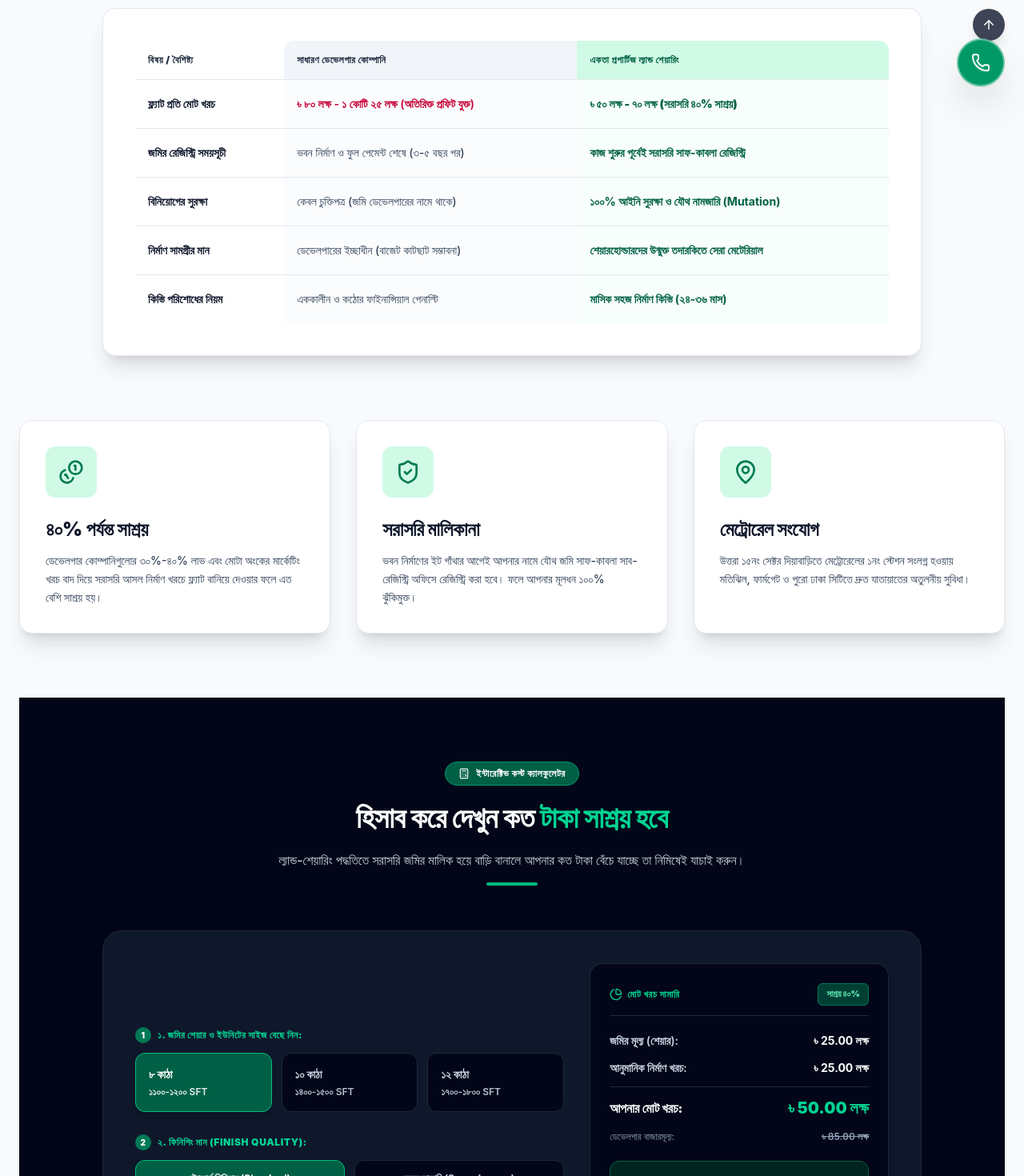
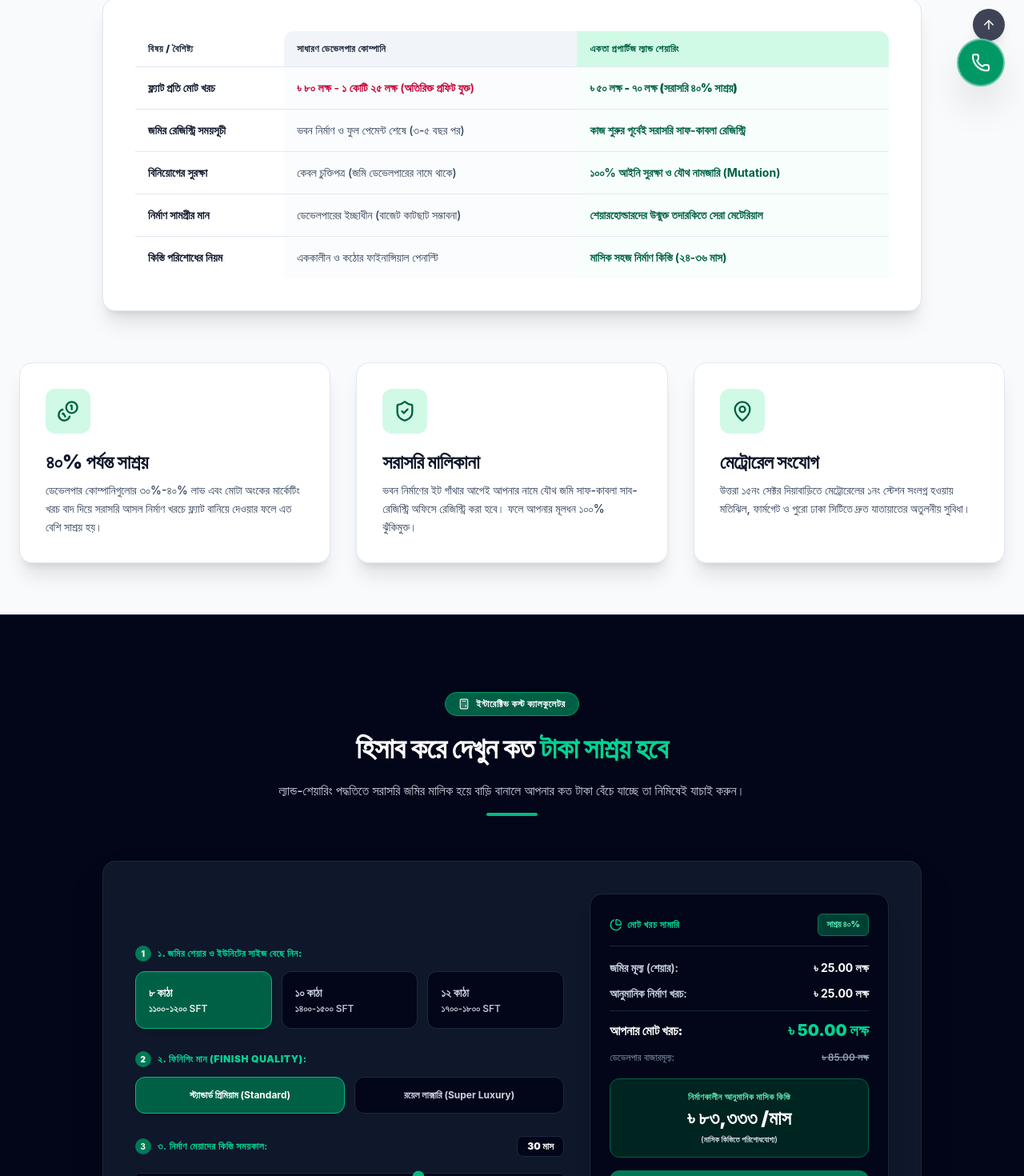
Before and after one commit to zaid-fahad/akota-properties, a React (Vite) app: page /benefits in a window 1280 px wide. Shown: the part 653-2123 px from the top of the page at 80% size. Built offline with nearby package versions, Linux system fonts and the light colour scheme.

Commit message:
fix: make CostCalculator block span 100% full width on BenefitsPage (resolves #17)

```diff
--- a/src/components/blocks/CostCalculator.jsx
+++ b/src/components/blocks/CostCalculator.jsx
@@ -34,29 +34,29 @@ export default function CostCalculator({ onOpenBooking }) {
   };
 
   return (
-    <section className="py-20 bg-slate-950 text-white relative overflow-hidden" id="calculator">
+    <section className="w-full py-16 sm:py-24 bg-slate-950 text-white relative overflow-hidden border-t border-slate-800" id="calculator">
       <div className="container mx-auto px-4 md:px-6 relative z-10">
 
         {/* Section Heading */}
-        <div className="text-center max-w-3xl mx-auto mb-14">
+        <div className="text-center max-w-3xl mx-auto mb-10 sm:mb-14">
           <div className="inline-flex items-center gap-2 bg-emerald-800 border border-emerald-600 text-white text-xs font-black px-4 py-1.5 rounded-full uppercase tracking-wider mb-3">
             <Calculator size={14} /> {t('calcBadge')}
           </div>
-          <h2 className="text-3xl md:text-4xl font-black text-white leading-tight">
+          <h2 className="text-2xl sm:text-4xl font-black text-white leading-tight">
             {t('calcHeading1')} <span className="text-emerald-400">{t('calcHeading2')}</span>
           </h2>
-          <p className="text-slate-300 text-base mt-3 font-medium">
+          <p className="text-slate-300 text-xs sm:text-base mt-2 sm:mt-3 font-medium">
             {t('calcSubtitle')}
           </p>
           <div className="w-16 h-1 bg-emerald-500 rounded-full mx-auto mt-4"></div>
         </div>
 
         {/* Interactive Calculator Card */}
-        <div className="max-w-5xl mx-auto bg-slate-900 border border-slate-800 rounded-3xl p-6 md:p-10 shadow-2xl">
-          <div className="grid lg:grid-cols-12 gap-8 items-center">
+        <div className="w-full max-w-5xl mx-auto bg-slate-900 border border-slate-800 rounded-2xl p-5 sm:p-8 lg:p-10 shadow-2xl">
+          <div className="grid lg:grid-cols-12 gap-6 sm:gap-8 items-center">
 
             {/* Input Controls */}
-            <div className="lg:col-span-7 space-y-7">
+            <div className="lg:col-span-7 space-y-6 sm:space-y-7">
 
               {/* Step 1 */}
               <div className="space-y-3">
@@ -64,19 +64,19 @@ export default function CostCalculator({ onOpenBooking }) {
                   <span className="w-5 h-5 rounded-full bg-emerald-700 text-white flex items-center justify-center text-[10px]">1</span>
                   {t('step1Label')}
                 </label>
-                <div className="grid grid-cols-3 gap-3">
+                <div className="grid grid-cols-1 sm:grid-cols-3 gap-2.5 sm:gap-3">
                   {SHARES.map((s, idx) => (
                     <button
                       key={s.id}
                       onClick={() => setSelectedShareIndex(idx)}
-                      className={`p-4 rounded-xl border text-left transition-all ${
+                      className={`p-3.5 sm:p-4 rounded-xl border text-left transition-all ${
                         selectedShareIndex === idx
                           ? 'bg-emerald-800 border-emerald-500 text-white font-bold shadow-md'
                           : 'bg-slate-950 border-slate-800 text-slate-300 hover:bg-slate-800'
                       }`}
                     >
-                      <p className="text-sm font-black">{language === 'en' ? (s.kathaEn || s.katha) : s.katha}</p>
-                      <p className="text-xs opacity-90 mt-1 font-semibold">{s.size}</p>
+                      <p className="text-xs sm:text-sm font-black">{language === 'en' ? (s.kathaEn || s.katha) : s.katha}</p>
+                      <p className="text-[11px] sm:text-xs opacity-90 mt-0.5 font-semibold">{s.size}</p>
                     </button>
                   ))}
                 </div>
@@ -88,10 +88,10 @@ export default function CostCalculator({ onOpenBooking }) {
                   <span className="w-5 h-5 rounded-full bg-emerald-700 text-white flex items-center justify-center text-[10px]">2</span>
                   {t('step2Label')}
                 </label>
-                <div className="grid grid-cols-2 gap-3">
+                <div className="grid grid-cols-2 gap-2.5 sm:gap-3">
                   <button
                     onClick={() => setFinishGrade('standard')}
-                    className={`p-3.5 rounded-xl border text-xs font-bold text-center transition-all ${
+                    className={`p-3 sm:p-3.5 rounded-xl border text-xs font-bold text-center transition-all ${
                       finishGrade === 'standard'
                         ? 'bg-emerald-800 border-emerald-500 text-white shadow-md'
                         : 'bg-slate-950 border-slate-800 text-slate-300 hover:bg-slate-800'
@@ -101,7 +101,7 @@ export default function CostCalculator({ onOpenBooking }) {
                   </button>
                   <button
                     onClick={() => setFinishGrade('luxury')}
-                    className={`p-3.5 rounded-xl border text-xs font-bold text-center transition-all ${
+                    className={`p-3 sm:p-3.5 rounded-xl border text-xs font-bold text-center transition-all ${
                       finishGrade === 'luxury'
                         ? 'bg-emerald-800 border-emerald-500 text-white shadow-md'
                         : 'bg-slate-950 border-slate-800 text-slate-300 hover:bg-slate-800'
@@ -143,7 +143,7 @@ export default function CostCalculator({ onOpenBooking }) {
             </div>
 
             {/* Live Calculation Output */}
-            <div className="lg:col-span-5 bg-slate-950 border border-slate-800 rounded-2xl p-6 space-y-5 shadow-xl">
+            <div className="lg:col-span-5 bg-slate-950 border border-slate-800 rounded-2xl p-5 sm:p-6 space-y-4 shadow-xl">
               <div className="flex items-center justify-between pb-3 border-b border-slate-800">
                 <span className="text-xs font-black uppercase tracking-wider text-emerald-400 flex items-center gap-1.5">
                   <PieChart size={16} /> {t('totalSummary')}
@@ -153,7 +153,7 @@ export default function CostCalculator({ onOpenBooking }) {
                 </span>
               </div>
 
-              <div className="space-y-3 text-sm">
+              <div className="space-y-2.5 text-xs sm:text-sm">
                 <div className="flex justify-between items-center">
                   <span className="text-slate-300 font-semibold">{t('landPriceShare')}</span>
                   <span className="font-bold text-white">{formatTk(currentShare.priceNumeric)}</span>
@@ -162,9 +162,9 @@ export default function CostCalculator({ onOpenBooking }) {
                   <span className="text-slate-300 font-semibold">{t('estConstCost')}</span>
                   <span className="font-bold text-white">{formatTk(estimatedConst)}</span>
                 </div>
-                <div className="flex justify-between items-center pt-3 border-t border-slate-800">
-                  <span className="font-black text-white text-base">{t('myTotalCost')}</span>
-                  <span className="font-black text-emerald-400 text-xl">{formatTk(totalCost)}</span>
+                <div className="flex justify-between items-center pt-2.5 border-t border-slate-800">
+                  <span className="font-black text-white text-sm sm:text-base">{t('myTotalCost')}</span>
+                  <span className="font-black text-emerald-400 text-lg sm:text-xl">{formatTk(totalCost)}</span>
                 </div>
                 <div className="flex justify-between items-center text-xs text-slate-400">
                   <span>{t('developerMarketPrice')}</span>
@@ -173,24 +173,24 @@ export default function CostCalculator({ onOpenBooking }) {
               </div>
 
               {/* Monthly Installment Box */}
-              <div className="bg-emerald-950/80 border border-emerald-800 p-4 rounded-xl text-center">
-                <p className="text-[11px] font-black text-emerald-300 uppercase tracking-wider">{t('estMonthlyEmi')}</p>
-                <p className="text-2xl font-black text-white mt-1">
+              <div className="bg-emerald-950/80 border border-emerald-800 p-3.5 rounded-xl text-center">
+                <p className="text-[10px] sm:text-[11px] font-black text-emerald-300 uppercase tracking-wider">{t('estMonthlyEmi')}</p>
+                <p className="text-xl sm:text-2xl font-black text-white mt-0.5">
                   {language === 'en' ? `Tk ${Math.round(monthlyInstallment).toLocaleString()}` : `৳ ${Math.round(monthlyInstallment).toLocaleString('bn-BD')}`} {t('perMonth')}
                 </p>
-                <p className="text-[10px] text-slate-300 mt-1 font-semibold">{t('emiSub')}</p>
+                <p className="text-[10px] text-slate-300 mt-0.5 font-semibold">{t('emiSub')}</p>
               </div>
 
               {/* Action Button */}
               <button
                 onClick={onOpenBooking}
-                className="w-full bg-emerald-700 hover:bg-emerald-600 text-white font-black py-3.5 rounded-xl shadow-lg transition-all flex items-center justify-center gap-2 text-sm active:scale-95"
+                className="w-full bg-emerald-700 hover:bg-emerald-600 text-white font-black py-3.5 rounded-xl shadow-md transition-all flex items-center justify-center gap-2 text-xs sm:text-sm active:scale-95"
               >
                 {t('btnBookBudget')} <ArrowRight size={16} />
               </button>
 
-              <p className="text-[11px] text-slate-400 text-center flex items-center justify-center gap-1.5 font-semibold">
-                <ShieldCheck size={14} className="text-emerald-400" /> {t('safKablaGuarantee')}
+              <p className="text-[10px] sm:text-[11px] text-slate-400 text-center flex items-center justify-center gap-1.5 font-semibold">
+                <ShieldCheck size={14} className="text-emerald-400 shrink-0" /> {t('safKablaGuarantee')}
               </p>
 
             </div>
--- a/src/pages/BenefitsPage.jsx
+++ b/src/pages/BenefitsPage.jsx
@@ -15,70 +15,71 @@ export default function BenefitsPage({ onOpenBooking }) {
         canonicalUrl="https://akotaproperties.com/benefits"
       />
 
-      <main className="pt-32 md:pt-40 pb-24 bg-slate-50 min-h-screen">
+      <main className="pt-28 sm:pt-36 md:pt-40 pb-20 sm:pb-24 bg-slate-50 min-h-screen">
         {/* Page Banner */}
-        <section className="bg-slate-950 text-white py-16 mb-16 relative">
+        <section className="bg-slate-950 text-white py-12 sm:py-16 mb-10 sm:mb-16 relative">
           <div className="container mx-auto px-4 md:px-6 relative z-10 text-center max-w-3xl">
-            <span className="bg-emerald-600 text-white text-xs font-black px-4 py-1.5 rounded-full uppercase tracking-wider mb-4 inline-block shadow-md">
+            <span className="bg-emerald-700 text-white text-[11px] sm:text-xs font-black px-3.5 sm:px-4 py-1.5 rounded-full uppercase tracking-wider mb-3 inline-block shadow-md">
               {t('benefitsPageBadge')}
             </span>
-            <h1 className="text-4xl md:text-6xl font-black mb-4">
+            <h1 className="text-3xl sm:text-5xl md:text-6xl font-black mb-3 break-words">
               {t('benefitsPageHeading1')} <span className="text-emerald-400">{t('benefitsPageHeading2')}</span>
             </h1>
-            <p className="text-slate-200 text-base md:text-lg font-medium leading-relaxed">
+            <p className="text-slate-200 text-sm sm:text-base md:text-lg font-medium leading-relaxed">
               {t('benefitsPageSubtitle')}
             </p>
           </div>
         </section>
 
-        <div className="container mx-auto px-4 md:px-6 space-y-20">
+        {/* Content Container */}
+        <div className="container mx-auto px-4 md:px-6 space-y-12 sm:space-y-16 mb-12 sm:mb-16">
 
           {/* Comparison Table */}
           <div className="max-w-5xl mx-auto">
-            <div className="text-center mb-12">
-              <h2 className="text-3xl md:text-4xl font-black text-slate-900 mb-3">
+            <div className="text-center mb-8 sm:mb-12">
+              <h2 className="text-2xl sm:text-4xl font-black text-slate-900 mb-2">
                 {t('tableHeading')}
               </h2>
-              <p className="text-slate-700 text-sm md:text-base font-medium leading-relaxed">
+              <p className="text-slate-700 text-xs sm:text-base font-medium leading-relaxed">
                 {t('tableSubHeading')}
               </p>
             </div>
 
-            <div className="bg-white rounded-2xl shadow-xl overflow-hidden border border-slate-200 p-6 md:p-10">
+            <div className="bg-white rounded-2xl shadow-xl overflow-hidden border border-slate-200 p-4 sm:p-8 md:p-10">
               <div className="overflow-x-auto">
-                <table className="w-full text-left border-collapse">
+                <table className="w-full text-left border-collapse min-w-[500px]">
                   <thead>
                     <tr className="border-b border-slate-200 text-xs uppercase tracking-wider">
-                      <th className="py-4 px-4 font-black text-slate-800">{t('tableCol1')}</th>
-                      <th className="py-4 px-4 font-black text-slate-800 bg-slate-100 rounded-tl-xl">{t('tableCol2')}</th>
-                      <th className="py-4 px-4 font-black text-emerald-800 bg-emerald-100 rounded-tr-xl">{t('tableCol3')}</th>
+                      <th className="py-3.5 px-4 font-black text-slate-800">{t('tableCol1')}</th>
+                      <th className="py-3.5 px-4 font-black text-slate-800 bg-slate-100 rounded-tl-xl">{t('tableCol2')}</th>
+                      <th className="py-3.5 px-4 font-black text-emerald-800 bg-emerald-100 rounded-tr-xl">{t('tableCol3')}</th>
                     </tr>
                   </thead>
-                  <tbody className="divide-y divide-slate-200 text-sm font-medium">
+                  <tbody className="divide-y divide-slate-200 text-xs sm:text-sm font-medium">
                     <tr>
-                      <td className="py-5 px-4 font-bold text-slate-900">{t('tableRow1Name')}</td>
-                      <td className="py-5 px-4 text-rose-700 bg-slate-50/50 font-semibold">{t('tableRow1Dev')}</td>
-                      <td className="py-5 px-4 font-black text-emerald-800 bg-emerald-50/40">{t('tableRow1Akota')}</td>
+                      <td className="py-4 px-4 font-bold text-slate-900">{t('tableRow1Name')}</td>
+                      <td className="py-4 px-4 text-rose-700 bg-slate-50/50 font-semibold">{t('tableRow1Dev')}</td>
+                      <td className="py-4 px-4 font-black text-emerald-800 bg-emerald-50/40">{t('tableRow1Akota')}</td>
                     </tr>
                     <tr>
-                      <td className="py-5 px-4 font-bold text-slate-900">{t('tableRow2Name')}</td>
-                      <td className="py-5 px-4 text-slate-700 bg-slate-50/50">{t('tableRow2Dev')}</td>
-                      <td className="py-5 px-4 font-bold text-emerald-800 bg-emerald-50/40">{t('tableRow2Akota')}</td>
+                      <td className="py-4 px-4 font-bold text-slate-900">{t('tableRow2Name')}</td>
+                      <td className="py-4 px-4 text-slate-700 bg-slate-50/50">{t('tableRow2Dev')}</td>
+                      <td className="py-4 px-4 font-bold text-emerald-800 bg-emerald-50/40">{t('tableRow2Akota')}</td>
                     </tr>
                     <tr>
-                      <td className="py-5 px-4 font-bold text-slate-900">{t('tableRow3Name')}</td>
-                      <td className="py-5 px-4 text-slate-700 bg-slate-50/50">{t('tableRow3Dev')}</td>
-                      <td className="py-5 px-4 font-bold text-emerald-800 bg-emerald-50/40">{t('tableRow3Akota')}</td>
+                      <td className="py-4 px-4 font-bold text-slate-900">{t('tableRow3Name')}</td>
+                      <td className="py-4 px-4 text-slate-700 bg-slate-50/50">{t('tableRow3Dev')}</td>
+                      <td className="py-4 px-4 font-bold text-emerald-800 bg-emerald-50/40">{t('tableRow3Akota')}</td>
                     </tr>
                     <tr>
-                      <td className="py-5 px-4 font-bold text-slate-900">{t('tableRow4Name')}</td>
-                      <td className="py-5 px-4 text-slate-700 bg-slate-50/50">{t('tableRow4Dev')}</td>
-                      <td className="py-5 px-4 font-bold text-emerald-800 bg-emerald-50/40">{t('tableRow4Akota')}</td>
+                      <td className="py-4 px-4 font-bold text-slate-900">{t('tableRow4Name')}</td>
+                      <td className="py-4 px-4 text-slate-700 bg-slate-50/50">{t('tableRow4Dev')}</td>
+                      <td className="py-4 px-4 font-bold text-emerald-800 bg-emerald-50/40">{t('tableRow4Akota')}</td>
                     </tr>
                     <tr>
-                      <td className="py-5 px-4 font-bold text-slate-900">{t('tableRow5Name')}</td>
-                      <td className="py-5 px-4 text-slate-700 bg-slate-50/50">{t('tableRow5Dev')}</td>
-                      <td className="py-5 px-4 font-bold text-emerald-800 bg-emerald-50/40">{t('tableRow5Akota')}</td>
+                      <td className="py-4 px-4 font-bold text-slate-900">{t('tableRow5Name')}</td>
+                      <td className="py-4 px-4 text-slate-700 bg-slate-50/50">{t('tableRow5Dev')}</td>
+                      <td className="py-4 px-4 font-bold text-emerald-800 bg-emerald-50/40">{t('tableRow5Akota')}</td>
                     </tr>
                   </tbody>
                 </table>
@@ -87,42 +88,43 @@ export default function BenefitsPage({ onOpenBooking }) {
           </div>
 
           {/* 3 Core Pillars */}
-          <div className="grid md:grid-cols-3 gap-8">
-            <div className="bg-white p-8 rounded-2xl shadow-xl border border-slate-200">
-              <div className="w-16 h-16 rounded-xl bg-emerald-100 text-emerald-700 flex items-center justify-center mb-6">
-                <Coins size={32} />
+          <div className="grid md:grid-cols-3 gap-6 sm:gap-8">
+            <div className="bg-white p-6 sm:p-8 rounded-2xl shadow-xl border border-slate-200">
+              <div className="w-14 h-14 rounded-xl bg-emerald-100 text-emerald-800 flex items-center justify-center mb-5">
+                <Coins size={28} />
               </div>
-              <h3 className="text-2xl font-black text-slate-900 mb-3">{t('pillar1Title')}</h3>
-              <p className="text-slate-700 text-sm leading-relaxed font-medium">
+              <h3 className="text-xl sm:text-2xl font-black text-slate-900 mb-2">{t('pillar1Title')}</h3>
+              <p className="text-slate-700 text-xs sm:text-sm leading-relaxed font-medium">
                 {t('pillar1Desc')}
               </p>
             </div>
 
-            <div className="bg-white p-8 rounded-2xl shadow-xl border border-slate-200">
-              <div className="w-16 h-16 rounded-xl bg-emerald-100 text-emerald-700 flex items-center justify-center mb-6">
-                <ShieldCheck size={32} />
+            <div className="bg-white p-6 sm:p-8 rounded-2xl shadow-xl border border-slate-200">
+              <div className="w-14 h-14 rounded-xl bg-emerald-100 text-emerald-800 flex items-center justify-center mb-5">
+                <ShieldCheck size={28} />
               </div>
-              <h3 className="text-2xl font-black text-slate-900 mb-3">{t('pillar2Title')}</h3>
-              <p className="text-slate-700 text-sm leading-relaxed font-medium">
+              <h3 className="text-xl sm:text-2xl font-black text-slate-900 mb-2">{t('pillar2Title')}</h3>
+              <p className="text-slate-700 text-xs sm:text-sm leading-relaxed font-medium">
                 {t('pillar2Desc')}
               </p>
             </div>
 
-            <div className="bg-white p-8 rounded-2xl shadow-xl border border-slate-200">
-              <div className="w-16 h-16 rounded-xl bg-emerald-100 text-emerald-700 flex items-center justify-center mb-6">
-                <MapPin size={32} />
+            <div className="bg-white p-6 sm:p-8 rounded-2xl shadow-xl border border-slate-200">
+              <div className="w-14 h-14 rounded-xl bg-emerald-100 text-emerald-800 flex items-center justify-center mb-5">
+                <MapPin size={28} />
               </div>
-              <h3 className="text-2xl font-black text-slate-900 mb-3">{t('pillar3Title')}</h3>
-              <p className="text-slate-700 text-sm leading-relaxed font-medium">
+              <h3 className="text-xl sm:text-2xl font-black text-slate-900 mb-2">{t('pillar3Title')}</h3>
+              <p className="text-slate-700 text-xs sm:text-sm leading-relaxed font-medium">
                 {t('pillar3Desc')}
               </p>
             </div>
           </div>
 
-          {/* Interactive Calculator Section */}
-          <CostCalculator onOpenBooking={onOpenBooking} />
+        </div>
 
-        </div>
+        {/* 100% Full-Width Standalone Interactive Calculator Section */}
+        <CostCalculator onOpenBooking={onOpenBooking} />
+
       </main>
     </>
   );
--- a/src/pages/FloorPlansPage.jsx
+++ b/src/pages/FloorPlansPage.jsx
@@ -15,18 +15,17 @@ export default function FloorPlansPage({ onOpenBooking, onOpenBrochure }) {
         canonicalUrl="https://akotaproperties.com/floor-plans"
       />
 
-      <main className="pt-32 md:pt-40 pb-24 bg-slate-50 min-h-screen">
+      <main className="pt-28 sm:pt-36 md:pt-40 pb-20 sm:pb-24 bg-slate-50 min-h-screen">
         {/* Page Banner */}
-        <section className="bg-slate-950 text-white py-16 mb-12 relative overflow-hidden">
-          <div className="absolute top-0 left-0 w-[500px] h-[500px] bg-emerald-600/10 rounded-full blur-[140px] pointer-events-none"></div>
+        <section className="bg-slate-950 text-white py-12 sm:py-16 mb-8 sm:mb-12 relative overflow-hidden">
           <div className="container mx-auto px-4 md:px-6 relative z-10 text-center max-w-3xl">
-            <span className="bg-emerald-600/80 text-white text-xs font-black px-4 py-1.5 rounded-full uppercase tracking-wider mb-4 inline-block">
+            <span className="bg-emerald-700 text-white text-[11px] sm:text-xs font-black px-3.5 sm:px-4 py-1.5 rounded-full uppercase tracking-wider mb-3 inline-block shadow-md">
               {t('floorBadge')}
             </span>
-            <h1 className="text-4xl md:text-6xl font-black mb-4">
+            <h1 className="text-3xl sm:text-5xl md:text-6xl font-black mb-3 break-words">
               {t('floorHeading1')} <span className="text-emerald-400">{t('floorHeading2')}</span>
             </h1>
-            <p className="text-slate-300 text-base md:text-lg font-medium">
+            <p className="text-slate-200 text-sm sm:text-base md:text-lg font-medium leading-relaxed">
               {t('floorSubtitle')}
             </p>
           </div>
```
Also changed, not shown: src/pages/ContactPage.jsx (+55 -54 lines).
